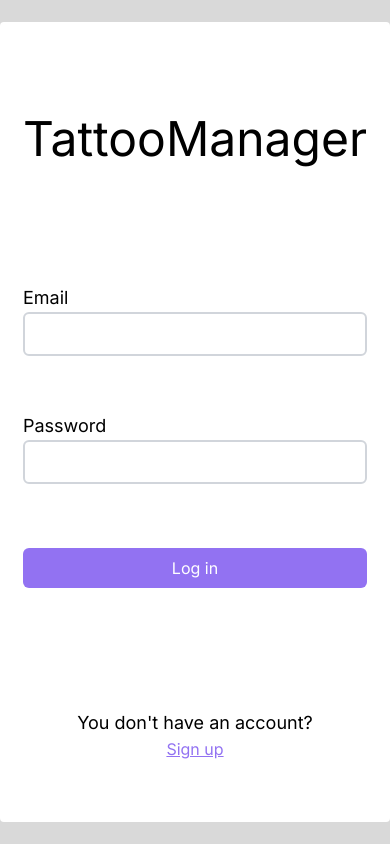
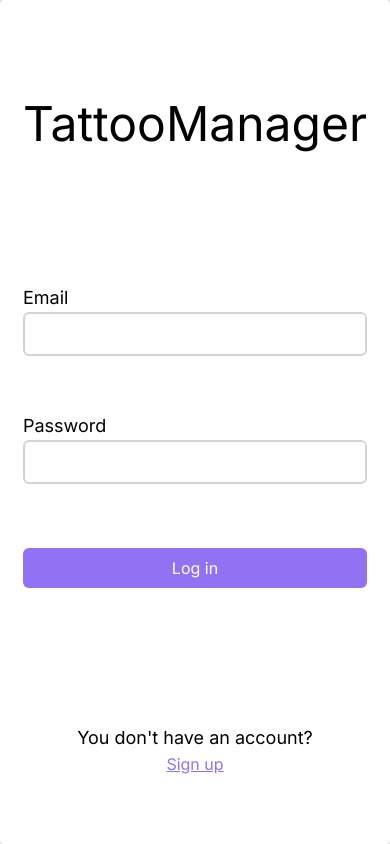
Before and after one commit to eacz/tattoo-manager-front, a Next.js app: page /auth/login in a window 390 px wide. Built offline with nearby package versions, Linux system fonts and the light colour scheme; no server answers.

Commit message:
fix auth responsiveness

```diff
--- a/src/app/auth/layout.tsx
+++ b/src/app/auth/layout.tsx
@@ -7,7 +7,7 @@ export default async function AuthLayout({ children }: { children: React.ReactNo
   if (session?.user) redirect('/')
   return (
     <main className='flex justify-center items-center bg-background h-screen'>
-      <div className='md:max-w-[1024px] bg-foreground w-full h-full max-h-[800px] rounded p-4 flex justify-center '>{children}</div>
+      <div className='md:max-w-[1024px] bg-foreground w-full h-full md:max-h-[800px] rounded p-4 flex justify-center '>{children}</div>
     </main>
   )
 }
```
